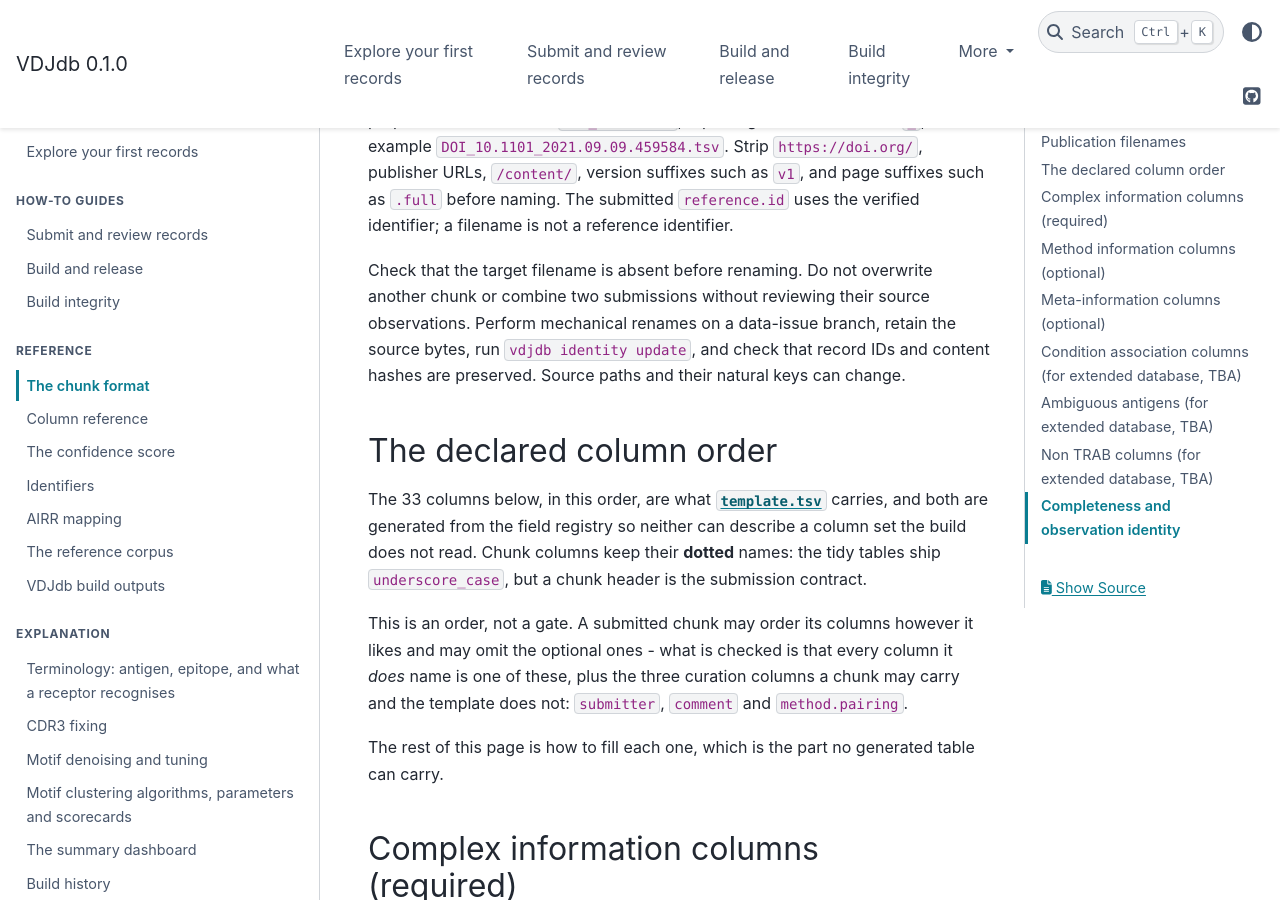
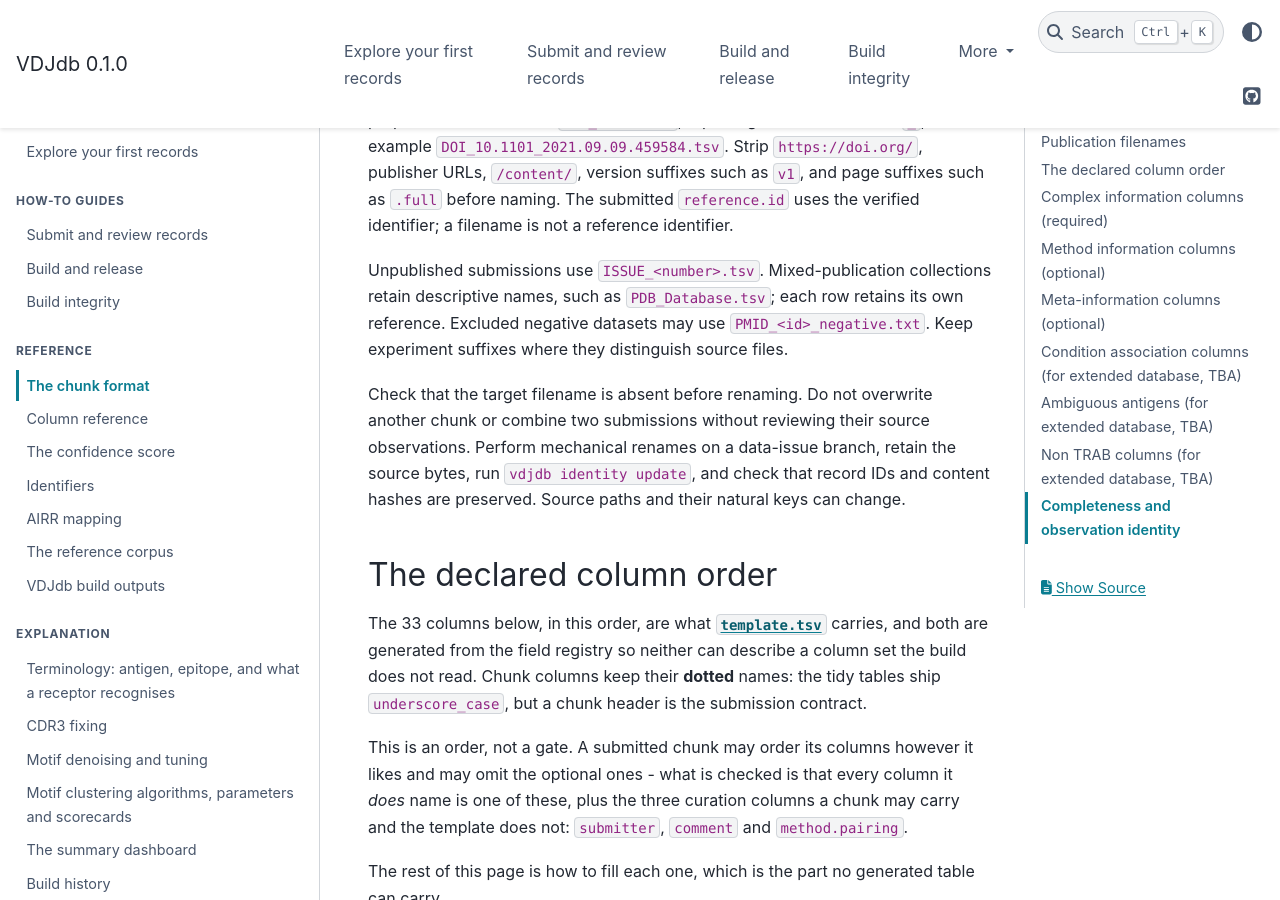
Before and after one commit to antigenomics/vdjdb-db, a Sphinx documentation site: the page built from docs/standards/chunk-format.md, in a window 1280 px wide and 900 px high, scrolled down 494 px. Built offline with Sphinx 7.4.7 and the PyData theme 0.15.4, drawn with Linux system fonts in a browser that asks for light colours.

Commit message:
Clarify submission names and publication issue titles

```diff
--- a/docs/standards/chunk-format.md
+++ b/docs/standards/chunk-format.md
@@ -16,6 +16,10 @@ Use `PMID_<id>.tsv` when PubMed indexes the paper, including indexed preprints.
 `DOI_10.1101_2021.09.09.459584.tsv`. Strip `https://doi.org/`, publisher URLs,
 `/content/`, version suffixes such as `v1`, and page suffixes such as `.full` before naming.
 The submitted `reference.id` uses the verified identifier; a filename is not a reference identifier.
+
+Unpublished submissions use `ISSUE_<number>.tsv`. Mixed-publication collections retain descriptive
+names, such as `PDB_Database.tsv`; each row retains its own reference. Excluded negative datasets
+may use `PMID_<id>_negative.txt`. Keep experiment suffixes where they distinguish source files.
 
 Check that the target filename is absent before renaming. Do not overwrite another chunk or
 combine two submissions without reviewing their source observations. Perform mechanical renames
```
Also changed, not shown: docs/submission.md (+2 -1 lines), 1 other file.
